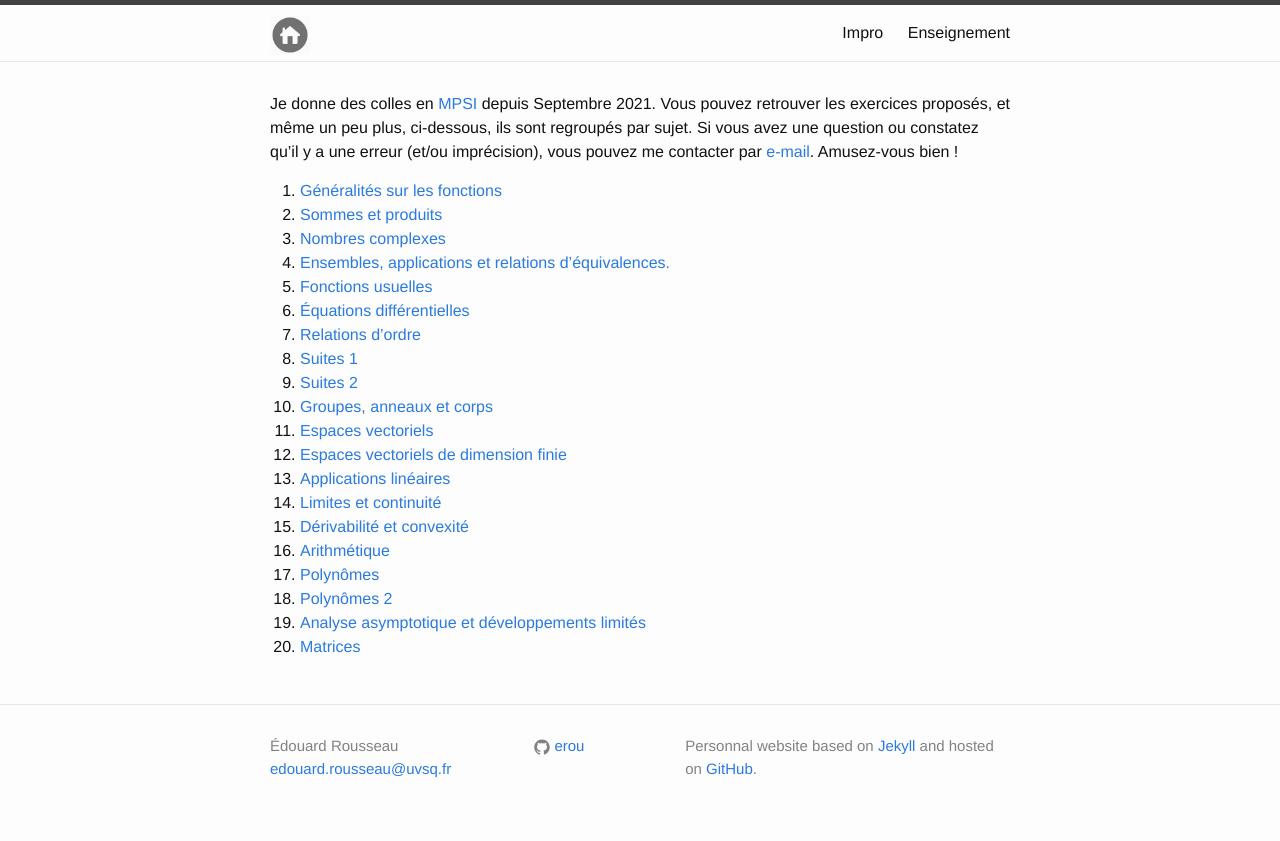
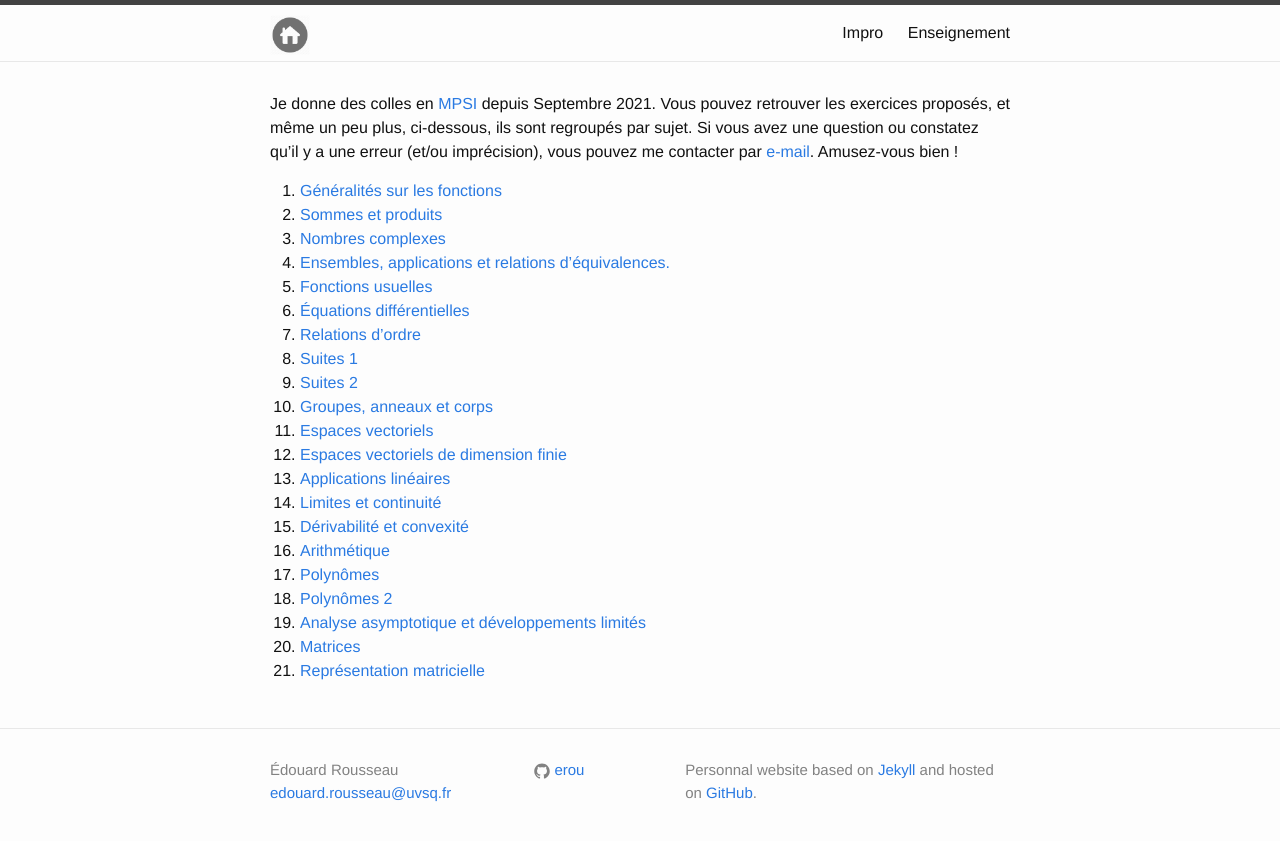
Before and after one commit to erou/erou.github.io, a Jekyll site: the page built from teaching/colles/parcdesloges/mpsi.md, in a window 1280 px wide. Shown: the top 841 px of the page. Built offline with Jekyll 4.4.1, drawn with Linux system fonts in a browser that asks for light colours.

Commit message:
added a file

```diff
--- a/teaching/colles/parcdesloges/mpsi.md
+++ b/teaching/colles/parcdesloges/mpsi.md
@@ -53,5 +53,5 @@ constatez qu'il y a une erreur (et/ou imprécision), vous pouvez me contacter pa
    "/DeveloppementsLimites.pdf" }})
 20. [Matrices]({{ page.url | append:
    "/Matrices.pdf" }})
-<!-- 21. [Représentation matricielle]({{ page.url | append:
-   "/RepresentationMatricielle.pdf" }})!-->
+21. [Représentation matricielle]({{ page.url | append:
+   "/RepresentationMatricielle.pdf" }})
```
